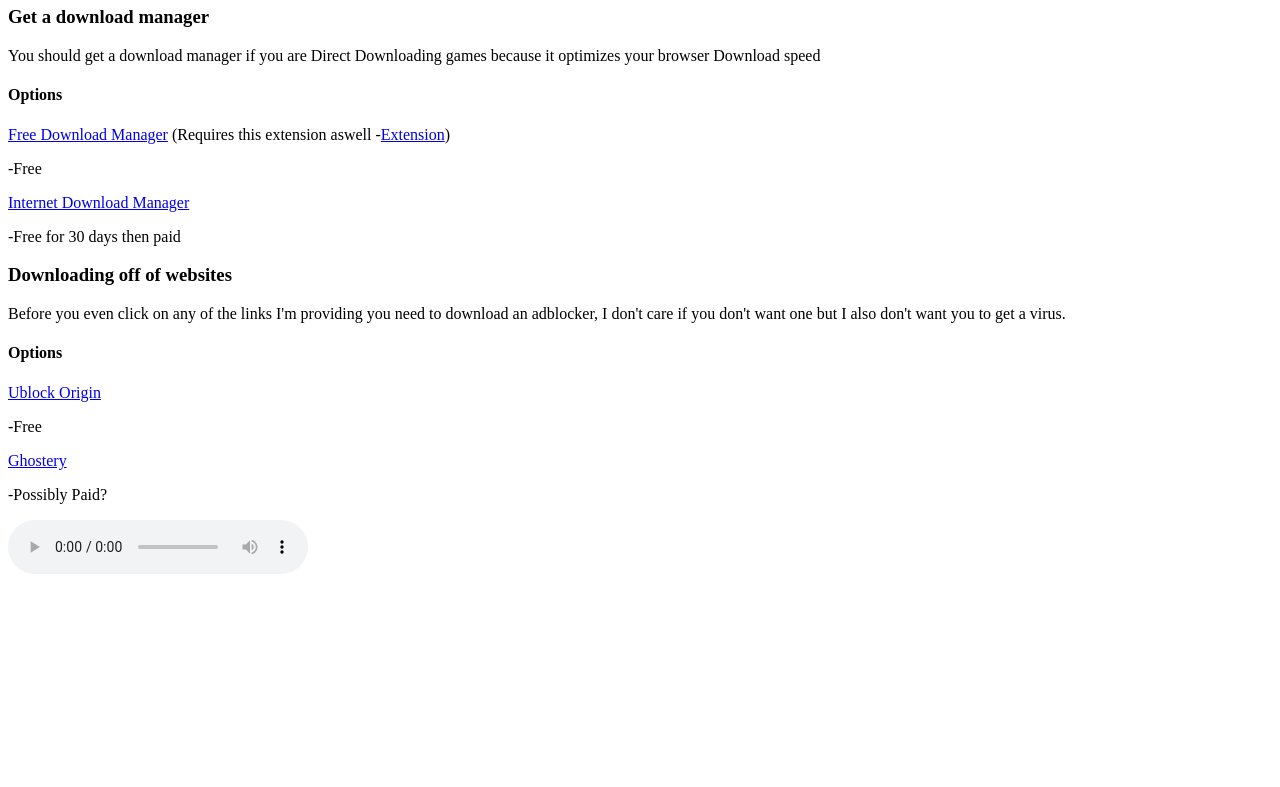
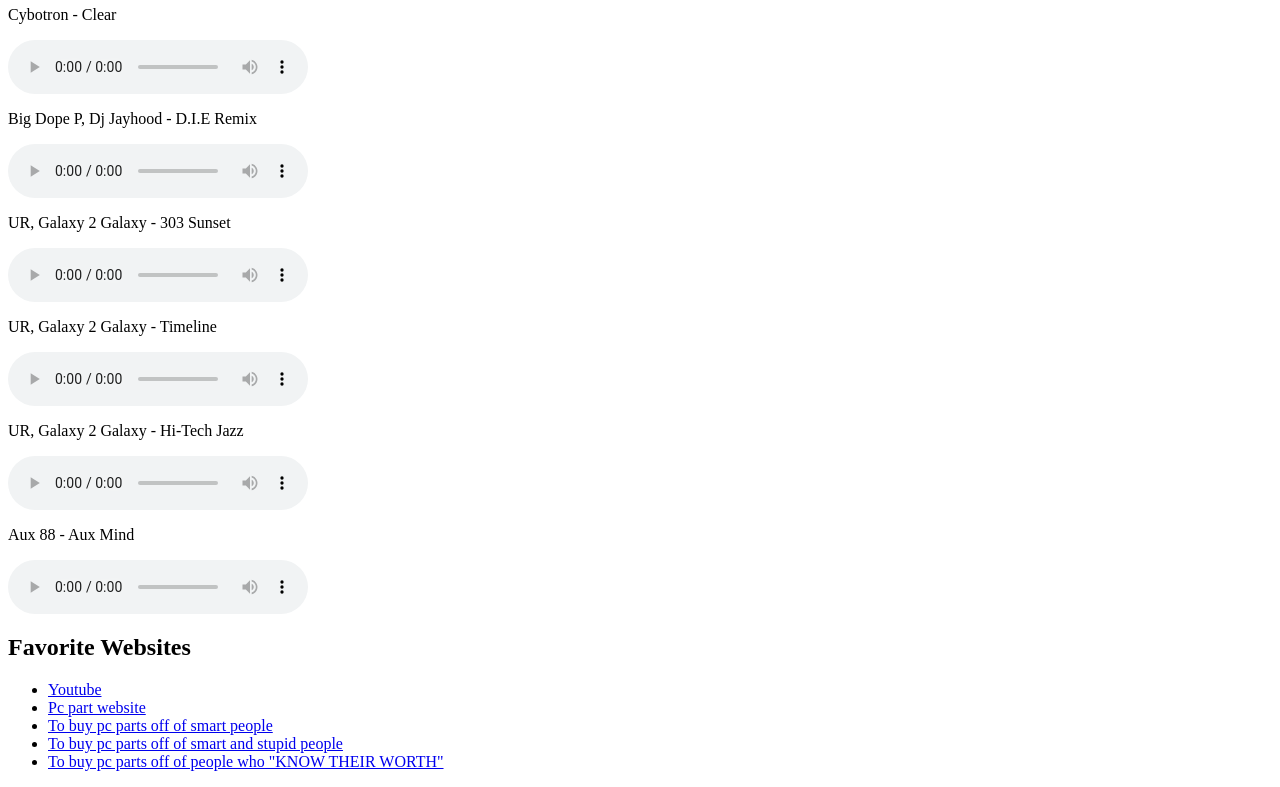
Before and after one commit to CaTunez/CaTunez, a plain HTML site: page index.html in a window 1280 px wide. Shown: the part 60-847 px from the top of the page. Before the commit the page ends 800 px from the top, so only its background shows below. Drawn offline with Linux system fonts and the light colour scheme.

Commit message:
Update index.html

```diff
--- a/index.html
+++ b/index.html
@@ -1,32 +1,56 @@
 <html>
   <body>
     <main>
-      <h1>CaTunez Guide <strong>SAFE</strong> guide to game piracy </h1>
-
-        <h3>Get a download manager</h3>
-          <p>You should get a download manager if you are Direct Downloading games because it optimizes your browser Download speed</p>
-
-        <h4>Options</h4>
-        <p><a href="//www.freedownloadmanager.org/">Free Download Manager</a> (Requires this extension aswell -<a href="//chromewebstore.google.com/detail/free-download-manager/ahmpjcflkgiildlgicmcieglgoilbfdp">Extension</a>)</p>
-        <p>-Free</p>
-        <a href="https://www.internetdownloadmanager.com/download.html">Internet Download Manager</a>
-        <p>-Free for 30 days then paid</p>
-
-        <h3>Downloading off of websites</h3>
-        <p>Before you even click on any of the links I'm providing you need to download an adblocker, I don't care if you don't want one but I also don't want you to get a virus.</p>
-
-        <h4>Options</h4>
-
-        <a href="https://chromewebstore.google.com/detail/ublock-origin/cjpalhdlnbpafiamejdnhcphjbkeiagm">Ublock Origin</a>
-        <p>-Free</p>
-        <a href="https://chromewebstore.google.com/detail/ghostery-tracker-ad-block/mlomiejdfkolichcflejclcbmpeaniij?utm_source=ghostery.com&utm_campaign=direct">Ghostery</a>
-        <p>-Possibly Paid?</p>
-
+      <h1>My Internet presence</h1>
+      <section>
+        <!--Music and Names-->
+        <p>Cybotron - Clear</p>
         <audio controls>
           <source src="07. Cybotron - Clear.mp3" type="audio/mp3">
-          <source src="horse.mp3" type="audio/mpeg">
+          <source src="07. Cybotron - Clear.mp3" type="audio/mpeg">
         Your browser does not support the audio element.
         </audio>
+        <p>Big Dope P, Dj Jayhood - D.I.E Remix</p>
+        <audio controls>
+          <source src="08-big_dope_p_and_dj_jayhood-rdt_(detroit_in_effect_remix)-e47fb445.mp3" type="audio/mp3">
+          <source src="08-big_dope_p_and_dj_jayhood-rdt_(detroit_in_effect_remix)-e47fb445.mp3" type="audio/mpeg">
+        Your browser does not support the audio element.
+        </audio>
+        <p>UR, Galaxy 2 Galaxy - 303 Sunset</p>
+        <audio controls>
+          <source src="109. 303 Sunset.mp3" type="audio/mp3">
+          <source src="109. 303 Sunset.mp3" type="audio/mpeg">
+        Your browser does not support the audio element.
+        </audio>
+        <p>UR, Galaxy 2 Galaxy - Timeline</p>
+        <audio controls>
+          <source src="205. Timeline.mp3" type="audio/mp3">
+          <source src="205. Timeline.mp3" type="audio/mpeg">
+        Your browser does not support the audio element.
+        </audio>
+        <p>UR, Galaxy 2 Galaxy - Hi-Tech Jazz</p>
+        <audio controls>
+          <source src="201. Hi-Tech Jazz.mp3" type="audio/mp3">
+          <source src="201. Hi-Tech Jazz.mp3" type="audio/mpeg">
+        Your browser does not support the audio element.
+        </audio>
+        <p>Aux 88 - Aux Mind</p>
+        <audio controls>
+          <source src="12. AUX 88 - Aux mind 2005.mp3" type="audio/mp3">
+          <source src="12. AUX 88 - Aux mind 2005.mp3" type="audio/mpeg">
+        Your browser does not support the audio element.
+        </audio>
+      </section>
+      <section>
+        <h2>Favorite Websites</h2>
+        <ul>
+          <li><a href="https://youtube.com">Youtube</a></li>
+          <li><a href="Newegg.com">Pc part website</a></li>
+          <li><a href="Ebay.com">To buy pc parts off of smart people</a></li>
+          <li><a href="portland.craigslist.org">To buy pc parts off of smart and stupid people</a></li>
+          <li><a href="facebook.com/marketplace">To buy pc parts off of people who "KNOW THEIR WORTH" </a> </li>
+        </ul>
+      </section>
     </main>
   </body>
 </html>
```
